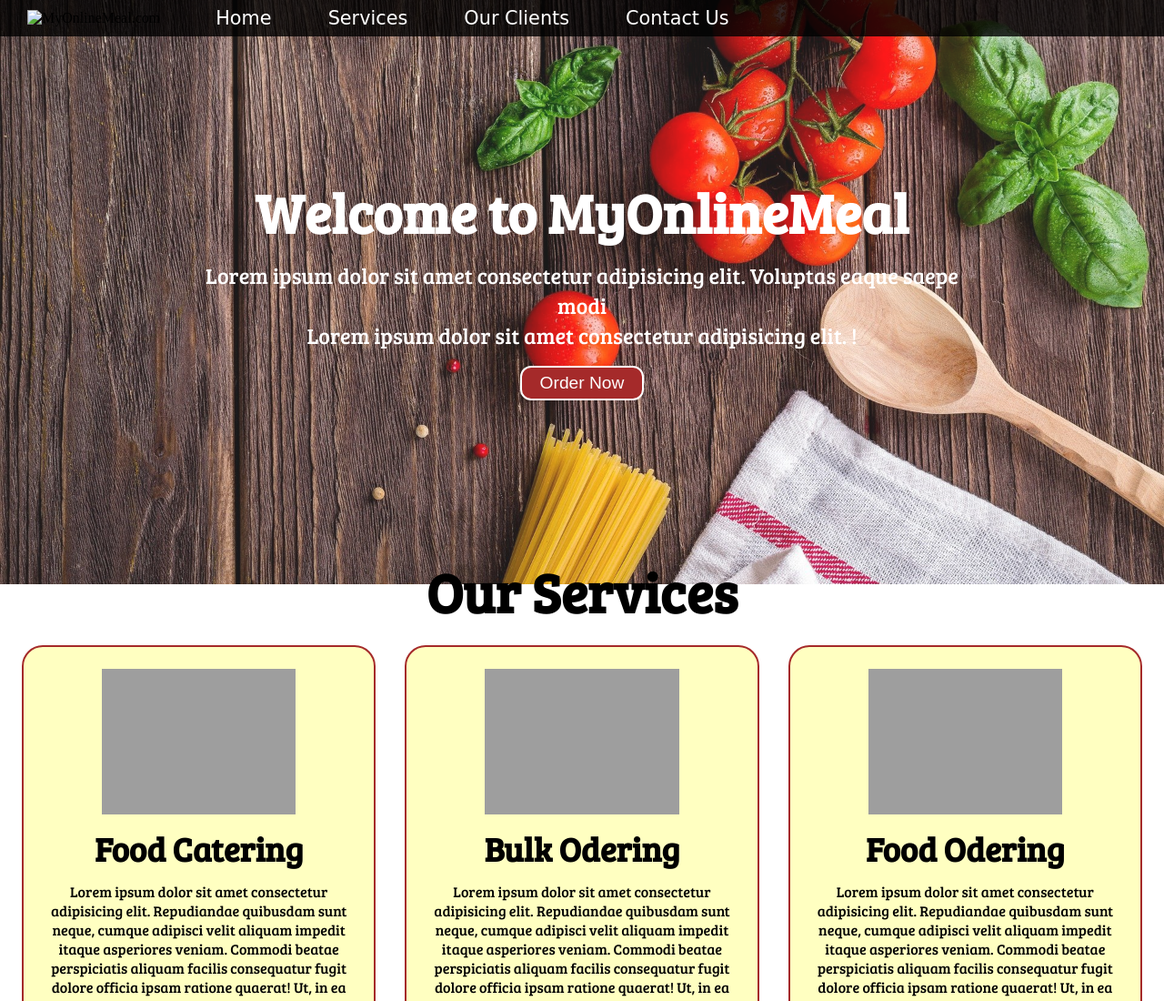
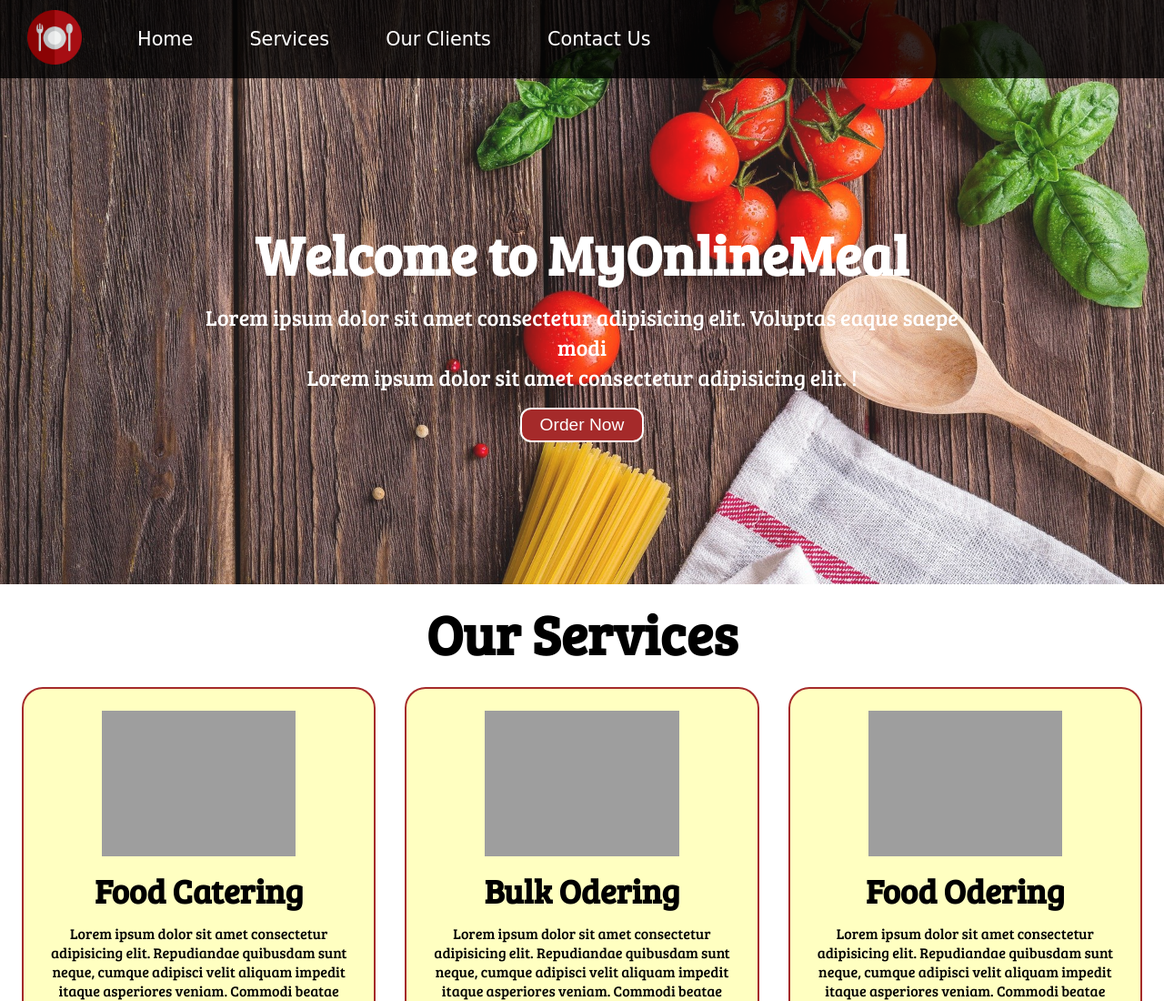
Before and after one commit to ashutosh017/food-site, a plain HTML site: page index.html in a window 1280 px wide. Shown: the top 1100 px of the page at 91% size. Drawn offline with Linux system fonts and the light colour scheme; the site is published under a folder, as on GitHub Pages, so addresses that start at the root find nothing; a web font is replaced by a local one.

Commit message:
Update index.html

```diff
--- a/index.html
+++ b/index.html
@@ -15,7 +15,7 @@
 <body>
     <nav id="navbar">
         <div id="logo">
-            <img src="/img/logo.png" alt="MyOnlineMeal.com">
+            <img src="img/logo.png" alt="MyOnlineMeal.com">
         </div>
         <ul>
             <li class="item"><a href="#home">Home</a></li>
```
